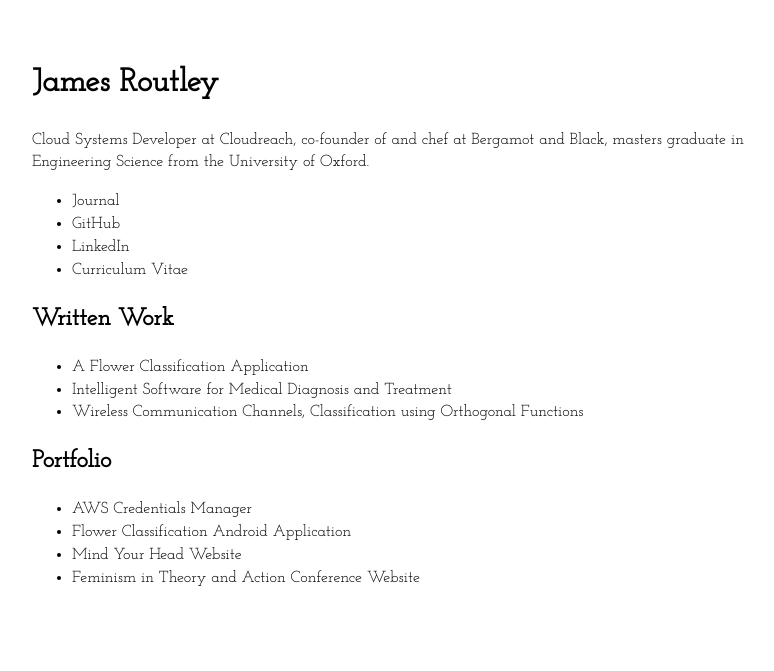
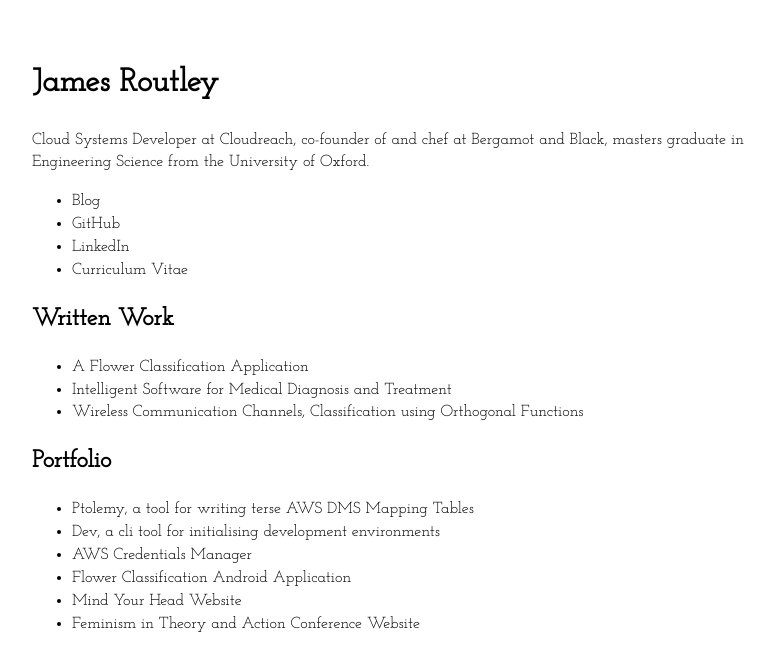
Before and after one commit to jamesroutley/routley.io, a Jekyll site: the page built from index.html, in a window 1280 px wide. Shown: the top 671 px of the page, without its empty margins (233-1007 px from the left). Built offline with Jekyll 4.4.1, drawn with Linux system fonts in a browser that asks for light colours.

Commit message:
Renaming journal to blog

```diff
--- a/journal.html
+++ b/blog.html
@@ -1,9 +1,9 @@
 ---
 layout: page
-title: James Routley | Journal
+title: James Routley | Blog
 ---
 <div class="col-lg-8 col-lg-offset-2 col-md-6 col-md-offset-3 col-sm-8 col-sm-offset-2">
-  <h1>Journal</h1>
+  <h1>Blog</h1>
   <ul>
     {% for post in site.posts %}
       <li>
--- a/index.html
+++ b/index.html
@@ -6,7 +6,7 @@
   <h1>James Routley</h1>
   <p>Cloud Systems Developer at <a href="https://www.cloudreach.com/">Cloudreach</a>, co-founder of and chef at <a href="http://bergamotandblack.com/">Bergamot and Black</a>, masters graduate in Engineering Science from the University of Oxford.</p>
   <ul>
-    <li><a href="journal.html">Journal</a></li>
+    <li><a href="blog.html">Blog</a></li>
     <li><a href="https://github.com/jamesroutley">GitHub</a></li>
     <li><a href="https://uk.linkedin.com/pub/james-routley/a8/28b/ab9">LinkedIn</a></li>
     <li><a href="{{ site.url }}/assets/pdf/Routley_CV.pdf">Curriculum Vitae</a></li>
@@ -21,6 +21,8 @@
 
   <h2>Portfolio</h2>
   <ul>
+    <li><a href="https://github.com/cloudreach/ptolemy">Ptolemy</a>, a tool for writing terse AWS DMS Mapping Tables</li>
+    <li><a href="https://github.com/jamesroutley/dev">Dev</a>, a cli tool for initialising development environments</li>
     <li><a href="{{ site.url }}/awscm.html">AWS Credentials Manager</a></li>
     <li><a href="{{ site.url }}/flower.html">Flower Classification Android Application</a></li>
     <li><a href="{{ site.url }}/myh.html">Mind Your Head Website</a></li>
```
